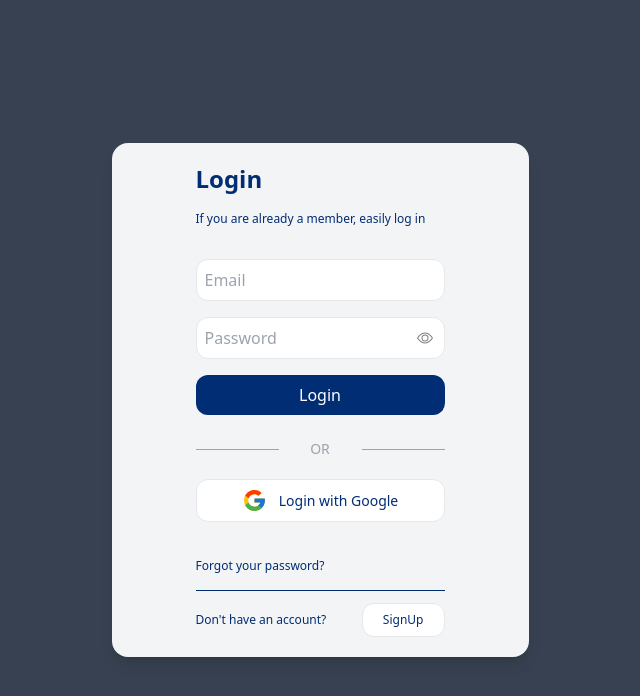
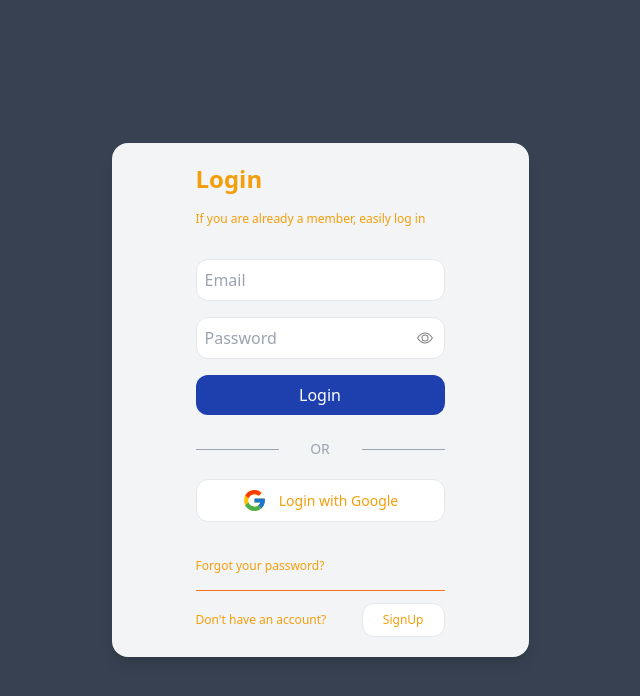
Before and after one commit to Monk-Codes/buy8, a React (Vite) app: page /login in a window 1280 px wide. Shown: the top 696 px of the page, without its empty margins (320-960 px from the left). Built offline with nearby package versions, Linux system fonts and the light colour scheme; no server answers; the database is empty.

Commit message:
all ui done

```diff
--- a/src/pages/CartPage.jsx
+++ b/src/pages/CartPage.jsx
@@ -111,7 +111,8 @@ const CartPage = () => {
  };
  return (
   <Layout>
-   <div className="container py-2 lg:px-0 min-h-screen bg-orange-200">
+   <div className="min-h-screen bg-orange-200">
+    <div className="p-2 lg:px-0 ">
      <div className="mx-auto max-w-md py-1 lg:max-w-5xl">
       <div className="flex flex-col items-center">
        <h1 className="w-1/3 text-center mb-1 text-2xl font-button text-nowrap text-amber-500 hover:scale-x-110 transition ease-in-out duration-300 hover:text-amber-300 shadow-md ">Shopping Cart</h1>
@@ -209,16 +210,19 @@ const CartPage = () => {
         <div>
          <section className="flex flex-col justify-center items-center ">
           <div className="text-center justify-center items-center self-center">
-          <h2 className="text-2xl mb-4">Start Adding products to cart!</h2>
-          <button onClick={() => navigate("/allproduct")} className="mt-4 px-4 py-2 bg-blue-600 text-white rounded">
+           <h2 className="text-2xl m-4">Start Adding products to cart!</h2>
+           <button onClick={() => navigate("/allproduct")} className="m-4 px-4 py-2  bg-blue-600 text-white rounded">
             Continue Shopping
            </button>
           </div>
+          <div className="flex flex-col justify-center items-center w-1/2">
            <img src="https://i.ibb.co/2qcWp76/ShopNow.gif" alt="img" />
+          </div>
          </section>
         </div>
        </>
       )}
+     </div>
     </div>
    </div>
   </Layout>
--- a/src/pages/Login.jsx
+++ b/src/pages/Login.jsx
@@ -65,8 +65,8 @@ const Login = () => {
    {loading && <Loader />}
    <div className="bg-gray-100 flex rounded-2xl shadow-lg max-w-3xl p-5 items-center">
     <div className=" px-8 md:px-16">
-     <h2 className="font-bold text-2xl text-[#002D74]">Login</h2>
-     <p className="text-xs mt-4 text-[#002D74]">If you are already a member, easily log in</p>
+     <h2 className="font-bold text-2xl text-amber-500">Login</h2>
+     <p className="text-xs mt-4 text-amber-500">If you are already a member, easily log in</p>
 
      <form className="flex flex-col gap-4">
       <input
@@ -98,7 +98,7 @@ const Login = () => {
         <path d="M8 5.5a2.5 2.5 0 1 0 0 5 2.5 2.5 0 0 0 0-5zM4.5 8a3.5 3.5 0 1 1 7 0 3.5 3.5 0 0 1-7 0z" />
        </svg>
       </div>
-      <button type="button" className="bg-[#002D74] rounded-xl text-white py-2 hover:scale-105 duration-300 cursor-pointer" onClick={userLoginFunction}>
+      <button type="button" className="bg-blue-800 rounded-xl text-white py-2 hover:scale-105 duration-300 cursor-pointer" onClick={userLoginFunction}>
        Login
       </button>
      </form>
@@ -109,7 +109,7 @@ const Login = () => {
       <hr className="border-gray-400" />
      </div>
 
-     <button className="bg-white border py-2 w-full rounded-xl mt-5 flex justify-center items-center text-sm hover:scale-105 duration-300 text-[#002D74]">
+     <button className="bg-white border py-2 w-full rounded-xl mt-5 flex justify-center items-center text-sm hover:scale-105 duration-300 text-amber-500">
       <svg className="mr-3" xmlns="http://www.w3.org/2000/svg" viewBox="0 0 48 48" width="25px">
        <path
         fill="#FFC107"
@@ -122,11 +122,11 @@ const Login = () => {
       Login with Google
      </button>
 
-     <div className="mt-5 text-xs border-b border-[#002D74] py-4 text-[#002D74]">
+     <div className="mt-5 text-xs border-b border-orange-500 py-4 text-amber-500">
       <Link to={"/help"}>Forgot your password?</Link>
      </div>
 
-     <div className="mt-3 text-xs flex justify-between items-center text-[#002D74]">
+     <div className="mt-3 text-xs flex justify-between items-center text-amber-500">
       <p>Don't have an account?</p>
       <button className="py-2 px-5 bg-white border rounded-xl hover:scale-110 duration-300">
        <Link to={"/signup"}>SignUp</Link>
--- a/src/pages/SignUp.jsx
+++ b/src/pages/SignUp.jsx
@@ -71,8 +71,8 @@ const Signup = () => {
    <div className="bg-gray-100 flex rounded-2xl shadow-lg max-w-3xl items-center py-5">
     {/* <!-- form --> */}
     <div className=" px-8 md:px-16">
-     <h2 className="font-bold text-2xl text-[#002D74]">SignUp</h2>
-     <button className="bg-white border py-2 w-full rounded-xl mt-5 flex justify-center items-center text-sm hover:scale-105 duration-300 text-[#002D74]">
+     <h2 className="font-bold text-2xl text-amber-500">SignUp</h2>
+     <button className="bg-white border py-2 w-full rounded-xl mt-5 flex justify-center items-center text-sm hover:scale-105 duration-300 text-amber-500">
       <svg className="mr-3" xmlns="http://www.w3.org/2000/svg" viewBox="0 0 48 48" width="25px">
        <path
         fill="#FFC107"
@@ -98,6 +98,7 @@ const Signup = () => {
        name="name"
        placeholder="Full Name"
        minLength={6}
+       title="Minimum 6 characters"
        value={userSignup.name}
        onChange={(e) => {
         setUserSignup({ ...userSignup, name: e.target.value });
@@ -122,22 +123,19 @@ const Signup = () => {
         name="password"
         placeholder="Password"
         minLength={6}
+        title="Minimum 6 characters"
         value={userSignup.password}
         onChange={(e) => {
          setUserSignup({ ...userSignup, password: e.target.value });
         }}
        />
-       <svg xmlns="http://www.w3.org/2000/svg" width="16" height="16" fill="gray" className="bi bi-eye absolute top-1/2 right-3 -translate-y-1/2" viewBox="0 0 16 16">
-        <path d="M16 8s-3-5.5-8-5.5S0 8 0 8s3 5.5 8 5.5S16 8 16 8zM1.173 8a13.133 13.133 0 0 1 1.66-2.043C4.12 4.668 5.88 3.5 8 3.5c2.12 0 3.879 1.168 5.168 2.457A13.133 13.133 0 0 1 14.828 8c-.058.087-.122.183-.195.288-.335.48-.83 1.12-1.465 1.755C11.879 11.332 10.119 12.5 8 12.5c-2.12 0-3.879-1.168-5.168-2.457A13.134 13.134 0 0 1 1.172 8z" />
-        <path d="M8 5.5a2.5 2.5 0 1 0 0 5 2.5 2.5 0 0 0 0-5zM4.5 8a3.5 3.5 0 1 1 7 0 3.5 3.5 0 0 1-7 0z" />
-       </svg>
       </div>
-      <button className="bg-[#002D74] rounded-xl text-white py-2 hover:scale-105 duration-300 cursor-pointer" type="button" onClick={userSignupFunction}>
+      <button className="bg-blue-800 rounded-xl text-white py-2 hover:scale-105 duration-300 cursor-pointer" type="button" onClick={userSignupFunction}>
        SignUp
       </button>
      </div>
 
-     <div className="mt-4 text-xs border-b border-[#002D74] p-1 text-[#002D74]">
+     <div className="mt-4 text-xs border-b border-orange-500 p-1 text-amber-500">
       <Link to={"/help"} className="p-1 cursor-pointer">
        Forgot your password?
       </Link>
@@ -146,7 +144,7 @@ const Signup = () => {
       </Link>
      </div>
 
-     <p className="mt-6 text-xs text-gray-600 text-center">I agree to abide by Buy8's Terms of Service & User Policy</p>
+     <p className="mt-6 text-xs text-amber-600 text-center">I agree to abide by Buy8's Terms of Service & User Policy</p>
     </div>
    </div>
   </section>
```
Lines whose indentation alone changed are shown as unchanged.
